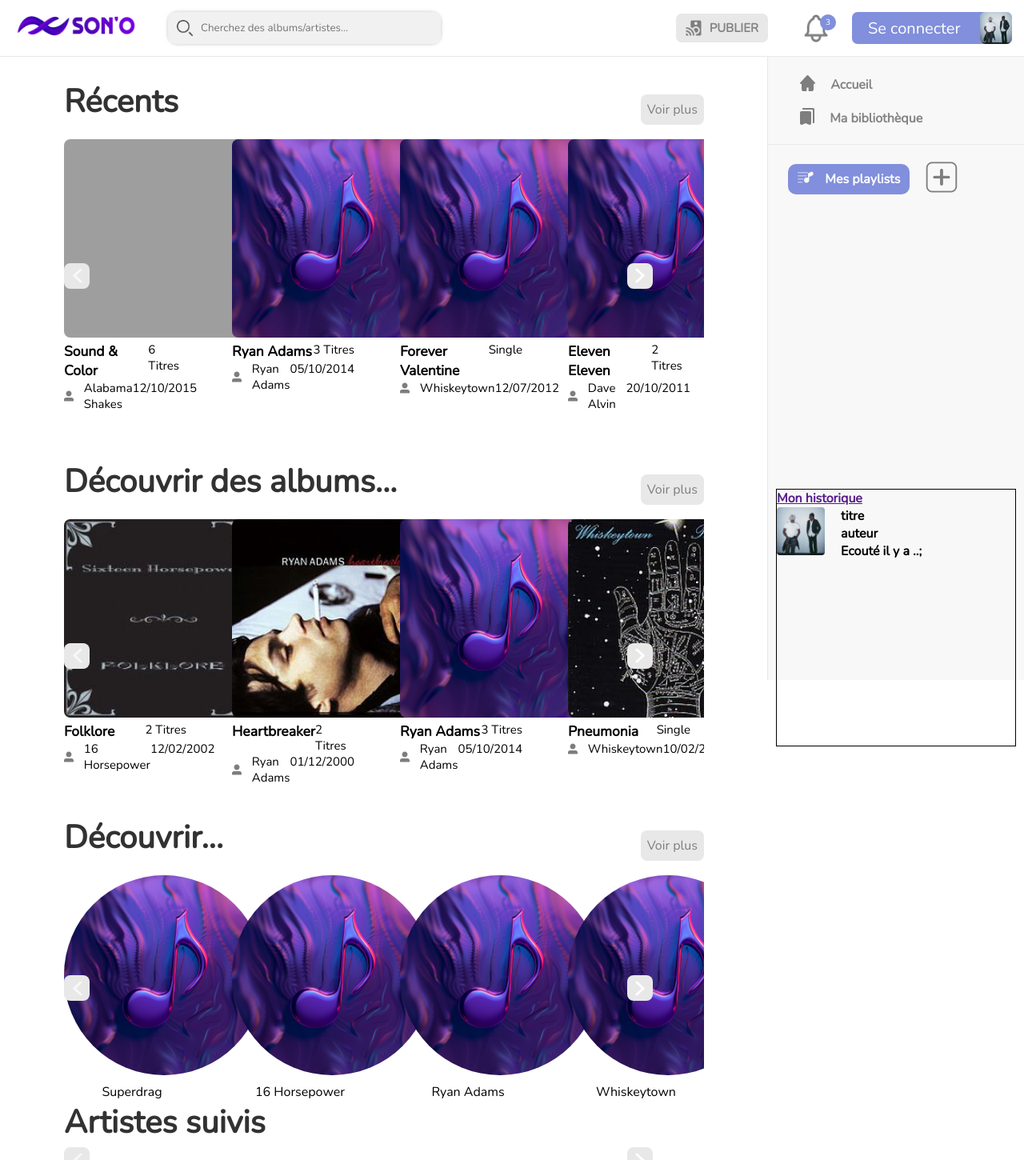
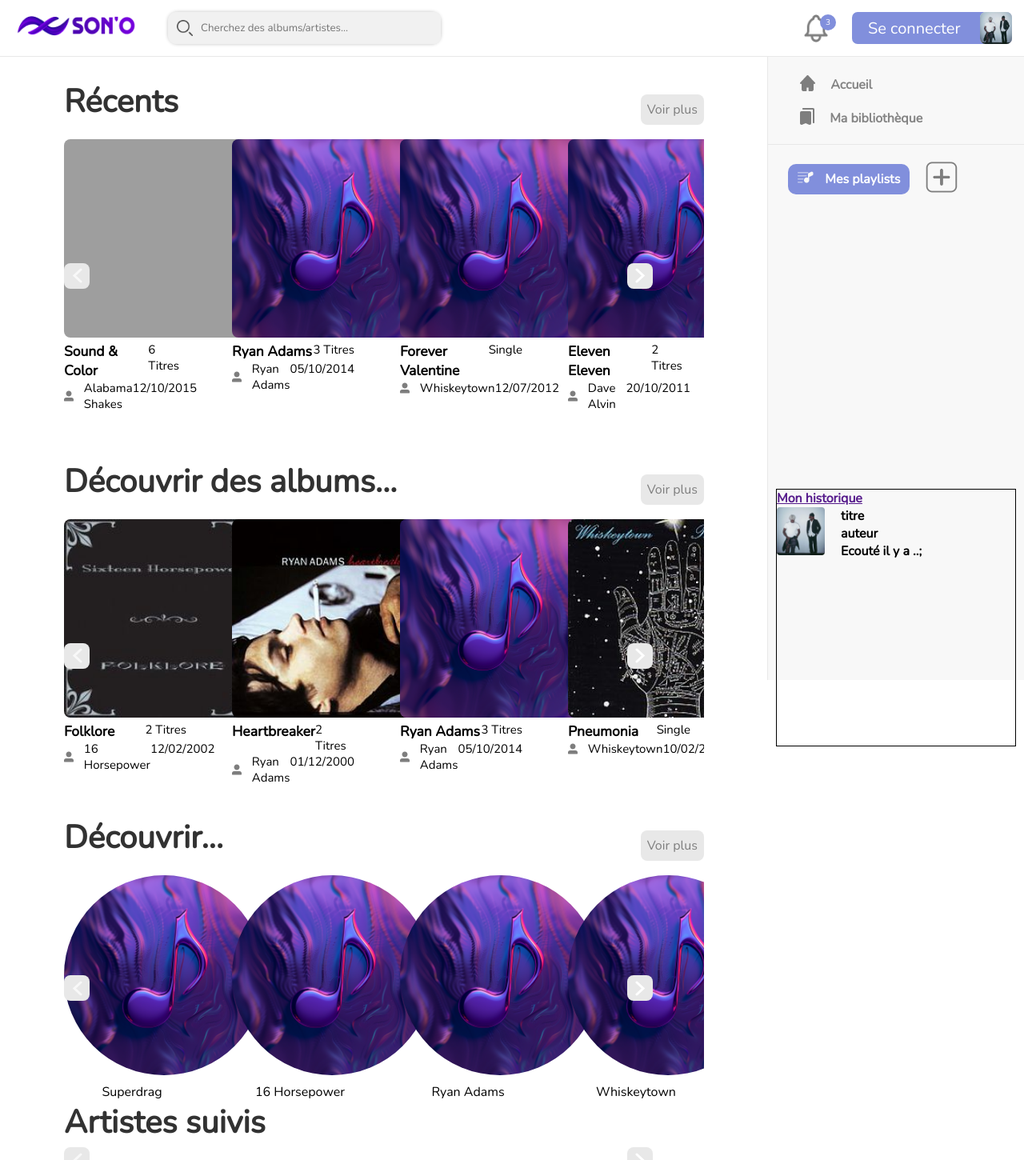
Before and after one commit to QuentinDroucheau/SAE-PHP, a PHP site: page / in a window 1280 px wide. Shown: the whole page at 80% size. Run offline with PHP 8.4, Linux system fonts and the light colour scheme; data comes from the database, SQL or seed files in the repository; grey boxes are pictures that could not be loaded.

Commit message:
fix crash publier

```diff
--- a/view/composant/header.php
+++ b/view/composant/header.php
@@ -14,10 +14,17 @@
                 </div>
             </div>
         </div>
-        <div class="publier">
-            <img class="icon_publier" src="img/icon_publier.png" alt="">
-            <a href="/publier">PUBLIER</a>
-        </div>
+        <?php
+            use utils\Utils;
+            if(!is_null(Utils::getConnexion())){
+                echo '
+                    <div class="publier">
+                        <img class="icon_publier" src="img/icon_publier.png" alt="">
+                        <a href="/publier">PUBLIER</a>
+                    </div>
+                ';
+            }
+        ?>
     </div>
     <div class="right">
         <div class="notif">
@@ -28,8 +35,6 @@
         </div>
         <div class="profil-container">
             <?php
-
-            use utils\Utils;
 
             if (is_null(Utils::getConnexion())) {
                 echo '<div class="profil" onclick="openConnexionInscription();">';
```
